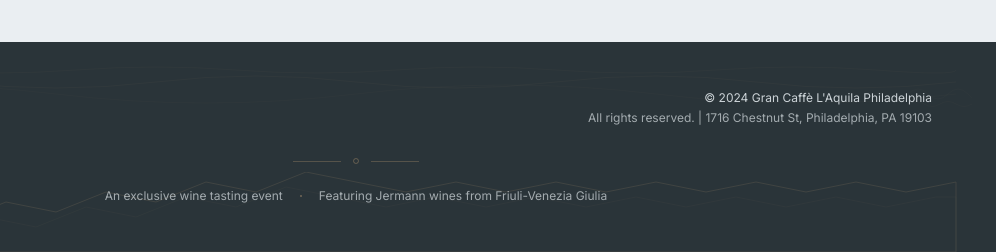
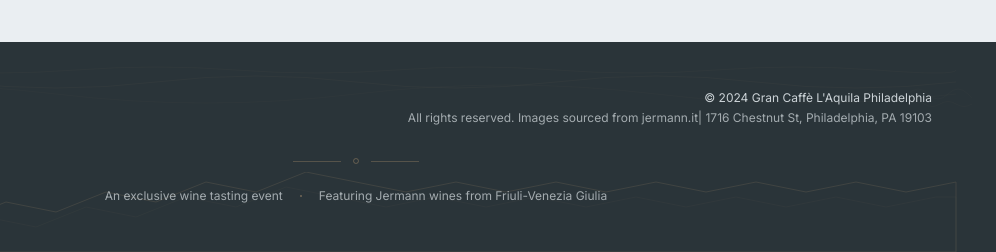
Before and after one commit to S4ng4/An-Evening-In-Friuli, a plain HTML site: page index.html in a window 1280 px wide. Shown: the part 4238-4490 px from the top of the page, 284-1280 px from the left. Drawn offline with nearby package versions, Linux system fonts and the light colour scheme; a web font is replaced by a local one.

Commit message:
Update index.html

```diff
--- a/index.html
+++ b/index.html
@@ -823,7 +823,7 @@
                         © 2024 Gran Caffè L'Aquila Philadelphia
                     </p>
                     <p class="text-xs text-glacial-white/60">
-                        All rights reserved. | 1716 Chestnut St, Philadelphia, PA 19103
+                        All rights reserved. Images sourced from jermann.it| 1716 Chestnut St, Philadelphia, PA 19103
                     </p>
                 </div>
             </div>
```
